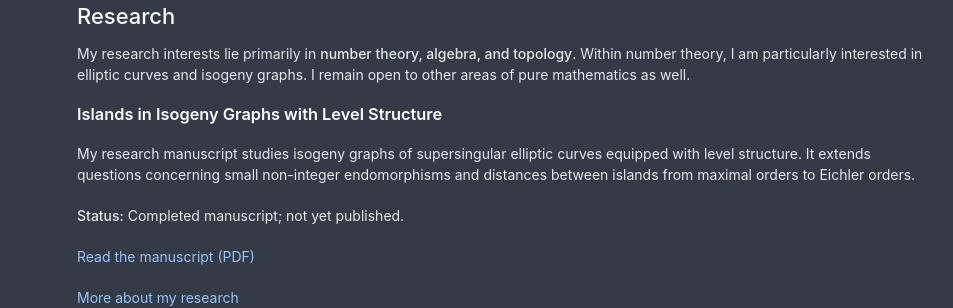
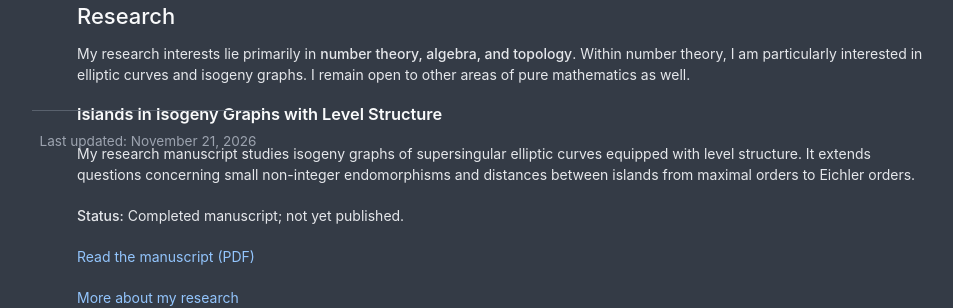
Before and after one commit to Vanokakiashvili9/Vanokakiashvili9.github.io, a Jekyll site: the page built from index.md, in a window 1280 px wide. Shown: the part 679-987 px from the top of the page, without its empty margins (138-1091 px from the left). Built offline with Jekyll 4.4.1, drawn with Linux system fonts in a browser that asks for light colours; a style sheet for code colours, icons or effects is not loaded.

Commit message:
Update homepage.html

```diff
--- a/_layouts/homepage.html
+++ b/_layouts/homepage.html
@@ -106,8 +106,11 @@
         {% endif %}
       </section>
 
-      <footer>
-      </footer>
+<footer style="text-align: center; margin-top: 40px; padding: 20px 0; border-top: 1px solid #59616D;">
+  <p style="font-size: 0.85rem; color: #9CA3AF;">
+    Last updated: {{ site.data.last_updated.date }}
+  </p>
+</footer>
     </div>
 
     <script src="{{ '/assets/js/scale.fix.js' | relative_url }}"></script>
```
